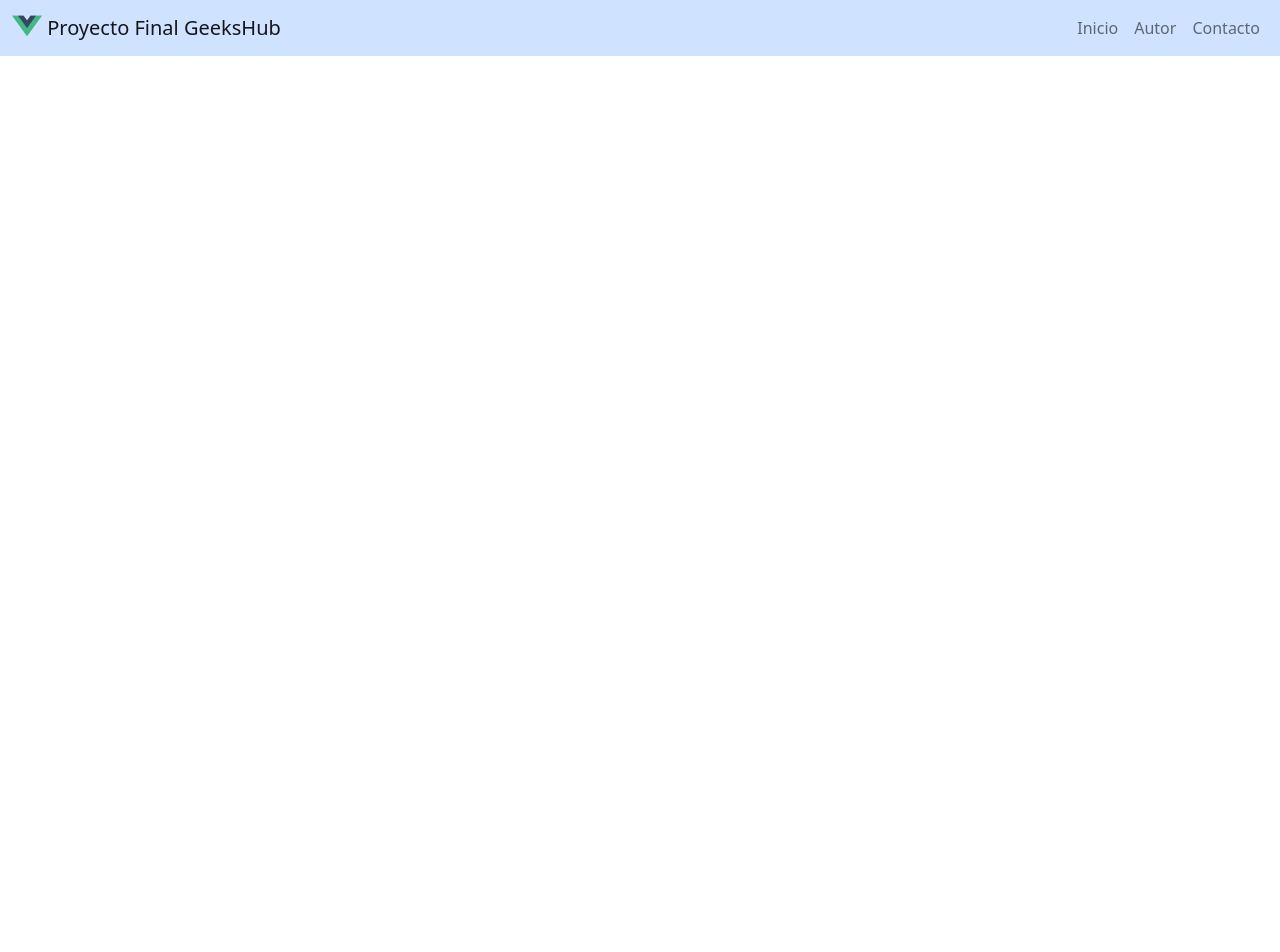
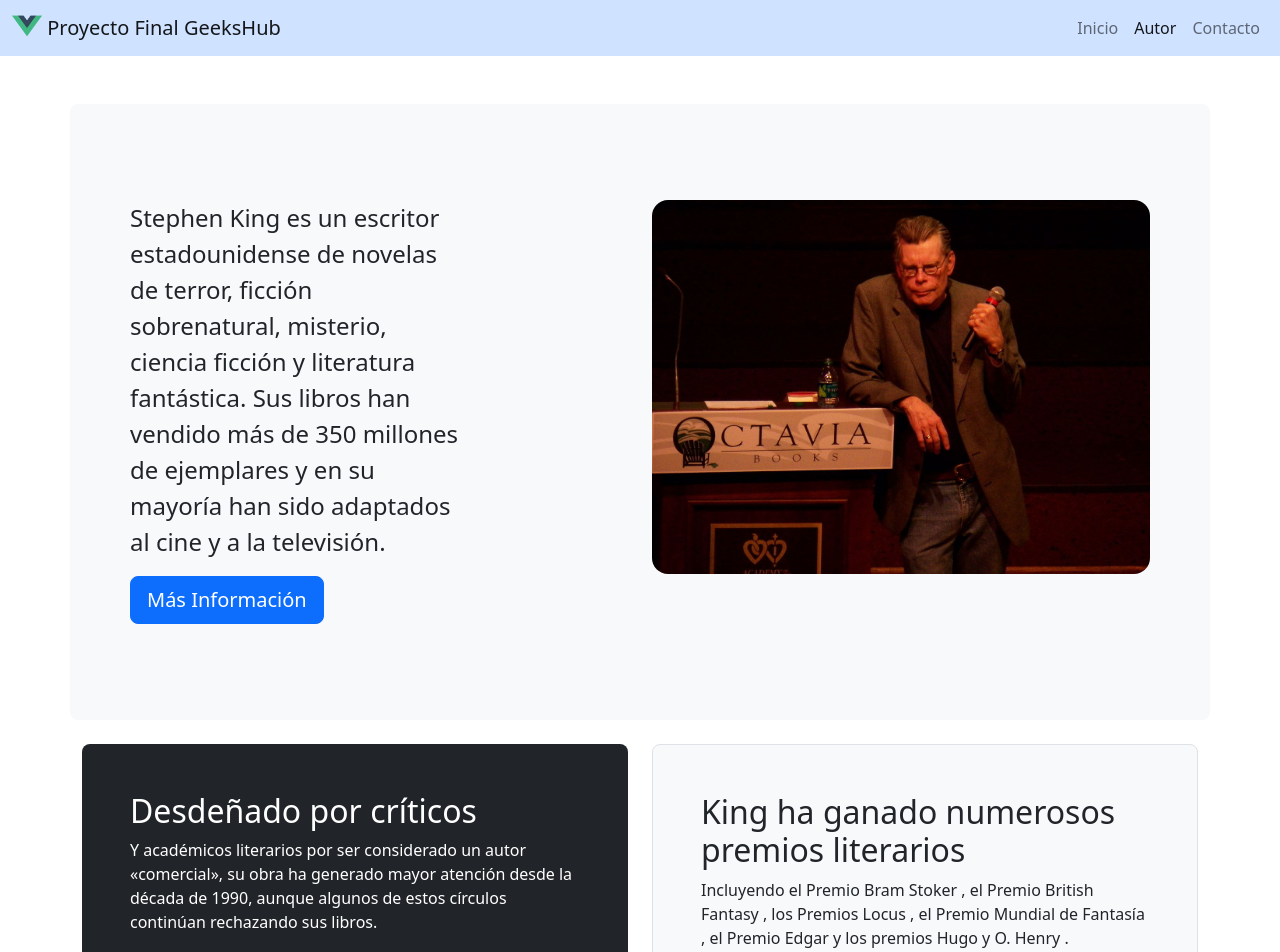
Before and after one commit to alejandro-esquivel/gh-final-project, a Vue app: page /author in a window 1280 px wide. Shown: the top 952 px of the page. Before the commit the page ends 800 px from the top, so only its background shows below. Built offline with nearby package versions, Linux system fonts and the light colour scheme; no server answers.

Commit message:
Added author and Contact page

```diff
--- a/src/App.vue
+++ b/src/App.vue
@@ -1,17 +1,20 @@
 <template>
-  <div id="app" style="">
+  <div id="app" style="height: 100vh;">
     <project-nav></project-nav>
     <router-view />
+    <project-footer></project-footer>
   </div>
 </template>
 
 <script>
 import ProjectNav from "./components/ProjectNav.vue";
 import {mapActions} from "vuex";
+import ProjectFooter from "@/components/ProjectFooter";
 
 export default {
   name: 'App',
   components: {
+    ProjectFooter,
     "ProjectNav": ProjectNav,
   },
   methods: {
--- /dev/null
+++ b/src/components/ProjectFooter.vue
@@ -0,0 +1,5 @@
+<template>
+<div></div>
+</template>
+
+<style></style>
--- a/src/components/ProjectNav.vue
+++ b/src/components/ProjectNav.vue
@@ -15,14 +15,14 @@
       <div class="collapse navbar-collapse" id="navbarSupportedContent">
         <ul class="navbar-nav me-auto mb-2 mb-lg-0">
           <li class="nav-item">
-            <router-link to="/" class="nav-link" aria-current="page">Inicio
+            <router-link :to="{name: 'home'}" class="nav-link" aria-current="page">Inicio
             </router-link>
           </li>
           <li class="nav-item">
-            <router-link to="/autor" class="nav-link">Autor</router-link>
+            <router-link :to="{name: 'author'}" class="nav-link">Autor</router-link>
           </li>
           <li class="nav-item">
-            <router-link to="contacto" class="nav-link">Contacto</router-link>
+            <router-link :to="{name: 'contact'}" class="nav-link">Contacto</router-link>
           </li>
         </ul>
       </div>
--- a/src/views/AuthorView.vue
+++ b/src/views/AuthorView.vue
@@ -1,5 +1,36 @@
 <template>
-  <div></div>
+  <div class="container py-4">
+    <div class="row p-5 mb-4 bg-light rounded-3">
+      <div class="col-12 col-lg-6 py-5">
+        <p class="col-12 col-lg-8 fs-4">Stephen King es un escritor estadounidense de novelas de terror, ficción sobrenatural,
+          misterio, ciencia ficción y literatura fantástica. Sus libros han vendido más de 350 millones de ejemplares
+          y en su mayoría han sido adaptados al cine y a la televisión.</p>
+        <a href="https://es.wikipedia.org/wiki/Stephen_King" class="btn btn-primary btn-lg" target="_blank">Más Información</a>
+      </div>
+      <div class="col-12 col-lg-6 py-5">
+        <img src="@/assets/Autor.jpg" alt="Imagen de Stephen King" class="img-fluid rounded-4">
+      </div>
+    </div>
+
+    <div class="row align-items-md-stretch">
+      <div class="col-md-6">
+        <div class="h-100 p-5 text-white bg-dark rounded-3">
+          <h2>Desdeñado por críticos</h2>
+          <p>Y académicos literarios por ser considerado un autor «comercial», su obra ha
+            generado mayor atención desde la década de 1990, aunque algunos de estos círculos continúan rechazando sus
+            libros.</p>
+        </div>
+      </div>
+      <div class="col-md-6">
+        <div class="h-100 p-5 bg-light border rounded-3">
+          <h2>King ha ganado numerosos premios literarios</h2>
+          <p>Incluyendo el Premio Bram Stoker , el Premio
+            British Fantasy , los Premios Locus , el Premio Mundial de Fantasía , el Premio Edgar y los
+            premios Hugo y O. Henry .</p>
+        </div>
+      </div>
+    </div>
+  </div>
 </template>
 
 <script>
--- a/src/views/ContactView.vue
+++ b/src/views/ContactView.vue
@@ -1,5 +1,23 @@
 <template>
-  <div></div>
+  <div class="container py-4">
+    <form id="contactForm">
+      <div class="mb-3">
+        <label class="form-label" for="name">Nombre</label>
+        <input class="form-control" id="name" type="text" placeholder="Name"/>
+      </div>
+      <div class="mb-3">
+        <label class="form-label" for="email">Correo electrónico</label>
+        <input class="form-control" id="email" type="email" placeholder="Email Address"/>
+      </div>
+      <div class="mb-3">
+        <label class="form-label" for="message">Mensaje</label>
+        <textarea class="form-control" id="message" type="text" placeholder="Mensaje" style="height: 10rem;"></textarea>
+      </div>
+      <div class="d-grid">
+        <button class="btn btn-primary btn-lg" type="submit">Enviar</button>
+      </div>
+    </form>
+  </div>
 </template>
 
 <script>
--- a/src/views/PostView.vue
+++ b/src/views/PostView.vue
@@ -2,7 +2,7 @@
   <div class="container col-4">
     <div class="card" v-if="!loading">
       <div class="card-header">
-        <p class="card-text">{{ post.id }}</p>
+        <p class="card-text fw-bold">Post {{ post.id }}</p>
       </div>
       <div class="card-body">
         <h5 class="card-title">{{ post.title }}</h5>
```
Also changed, not shown: src/assets/Autor.jpg (renamed from src/assets/Stephen_King_-_2011.jpg).
